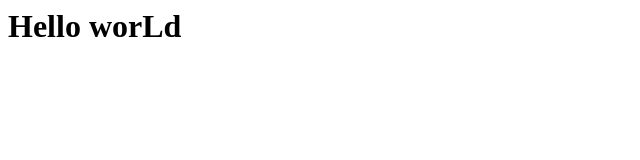
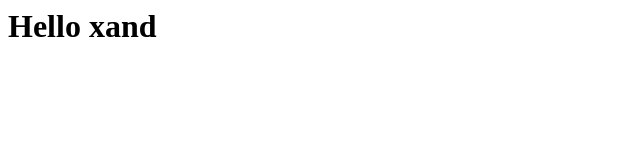
Before and after one commit to apbkp/xand-git, a plain HTML site: page index.html in a window 1280 px wide. Shown: the full height of the page, 0-640 px from the left. Drawn offline with Linux system fonts and the light colour scheme.

Commit message:
alterado index e novo arquivo

```diff
--- a/index.html
+++ b/index.html
@@ -1 +1 @@
-<h1>Hello worLd</h1>
+<h1>Hello xand</h1>
```
Also changed, not shown: novo.html (added, +1 -0 lines).
